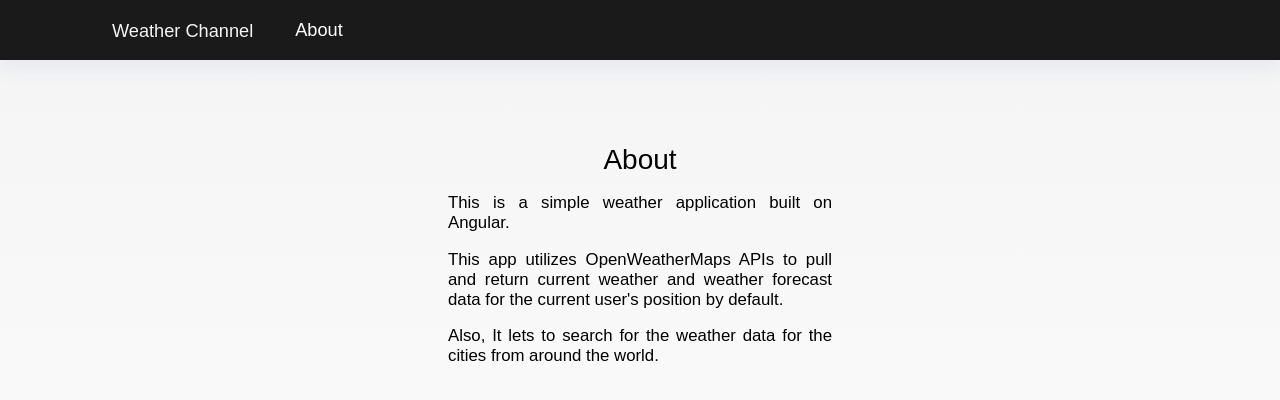
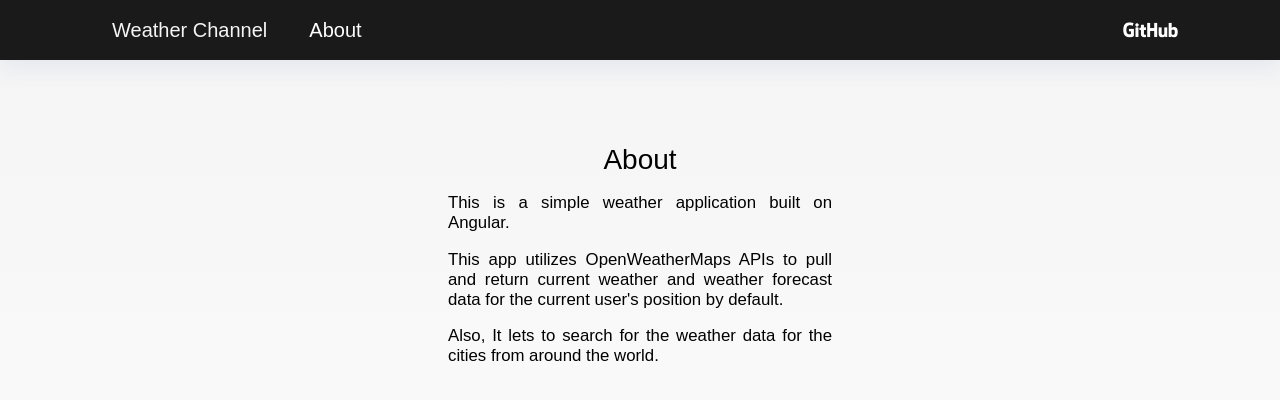
Before and after one commit to abhi747/weather-app-material, an Angular app: page /about in a window 1280 px wide. Shown: the top 400 px of the page. Built offline with nearby package versions, Linux system fonts and the light colour scheme; some icons are missing.

Commit message:
Added github link and minor fixes

```diff
--- a/angular.json
+++ b/angular.json
@@ -132,5 +132,8 @@
       }
     }
   },
-  "defaultProject": "weather-app-material"
+  "defaultProject": "weather-app-material",
+  "cli": {
+    "analytics": "6f65faac-129c-4e54-82f8-4fd18e55602b"
+  }
 }
--- a/src/app/header/header.component.html
+++ b/src/app/header/header.component.html
@@ -3,4 +3,7 @@
 		<a routerLink="/home">Weather Channel</a>
 	</span>
 	<a routerLink="/about">About</a>
+	<a href="https://github.com/abhi747/weather-app-material" target="_blank" class="github-link">
+		<img src="assets/images/github.png" alt="Github" />
+	</a>
 </mat-toolbar>
--- a/src/app/header/header.component.scss
+++ b/src/app/header/header.component.scss
@@ -20,12 +20,20 @@ mat-toolbar {
   color: whitesmoke;
 }
 
+.github-link {
+  display: flex;
+  margin-left: auto;
+
+  img {
+    width: 4.5rem;
+  }
+}
+
 a {
-  padding: 1rem;
+  padding: 0 1rem;
   text-decoration: none;
   color: white;
   font-weight: normal;
-  font-size: 1.3rem;
 }
 
 @media screen and (max-width: 458px) {
--- a/src/app/weather-details/weather-card/weather-card.component.scss
+++ b/src/app/weather-details/weather-card/weather-card.component.scss
@@ -15,8 +15,10 @@
       font-size: 2rem;
     }
     .description {
+      margin-top: 0.5rem;
       margin-bottom: 2rem;
-      font-size: 0.9rem;
+      text-transform: lowercase;
+      letter-spacing: 0.1rem;
     }
     .minmax {
       display: flex;
```
Also changed, not shown: src/assets/images/github.png (added).
